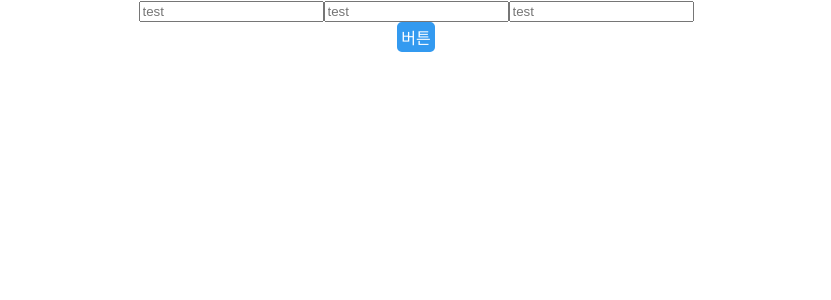
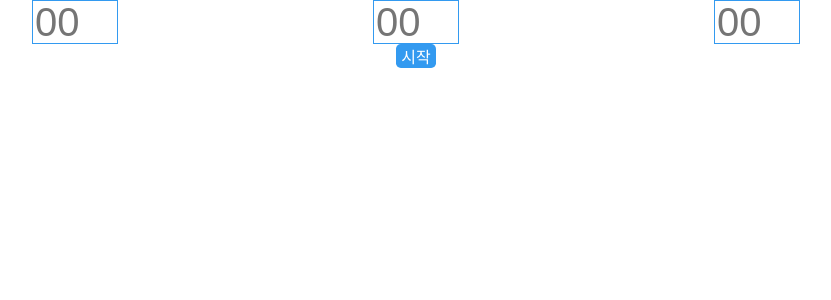
Before and after one commit to WDever/Timer, a React (Create React App) app in the folder react-timer/: page / in a window 1280 px wide. Shown: the top 300 px of the page, without its empty margins (224-1055 px from the left). Built offline with nearby package versions, Linux system fonts and the light colour scheme.

Commit message:
Fuck, I should have create template first

```diff
--- a/react-timer/src/components/Form/Form.js
+++ b/react-timer/src/components/Form/Form.js
@@ -7,24 +7,27 @@ const cx = classNames.bind(styles);
 const Form = ({ onClick, onChange, value }) => {
   return (
     <div className={cx('form-wrapper')}>
-      <div>
+      <div className={cx('inputs-wrapper')}>
         <input
           type="number"
-          placeholder="test"
+          placeholder="00"
           name='hours'
+          className={cx('inputs')}
         />
         <input
           type="number"
-          placeholder="test"
+          placeholder="00"
           name='minuates'
+          className={cx('inputs')}
         />
         <input
           type="number"
-          placeholder="test"
+          placeholder="00"
           name='second'
+          className={cx('inputs')}
         />
       </div>
-      <div className={cx('button')}>버튼</div>
+      <div className={cx('button')}>시작</div>
     </div>
   );
 }
--- a/react-timer/src/components/Form/Form.scss
+++ b/react-timer/src/components/Form/Form.scss
@@ -6,13 +6,35 @@
   flex-direction: column;
   align-items: center;
 
+  .inputs-wrapper {
+    width: 60%;
+    display: flex;
+    justify-content: space-between;
+  }
+
+  .inputs {
+    display: flex;
+    justify-content: center;
+    align-items: center;
+    width: 2em;
+    height: 1em;
+    font-size: 40px;
+    border: 1px solid $oc-blue-5;
+  }
+
   .button {
     background: $oc-blue-5;
     color: white;
     border-radius: 0.3rem;
-    width: 2rem;
-    border: solid $oc-blue-5;
+    width: 2.5rem;
+    height: 1.5rem;
     display: flex;
+    flex: 1;
+    align-items: center;
     justify-content: center;
+    cursor: pointer;
+    &:active {
+      background: $oc-blue-7;
+    }
   }
 }
--- /dev/null
+++ b/react-timer/src/components/TimerTemplate/index.js
@@ -0,0 +1 @@
+export { default } from './TimerTemplate';
```
Also changed, not shown: react-timer/src/components/TimerTemplate/TimerTemplate.js (added, +23 -0 lines), react-timer/src/App.scss (renamed from react-timer/src/App.css), react-timer/src/components/TimerTemplate/TimerTemplate.scss (added).
